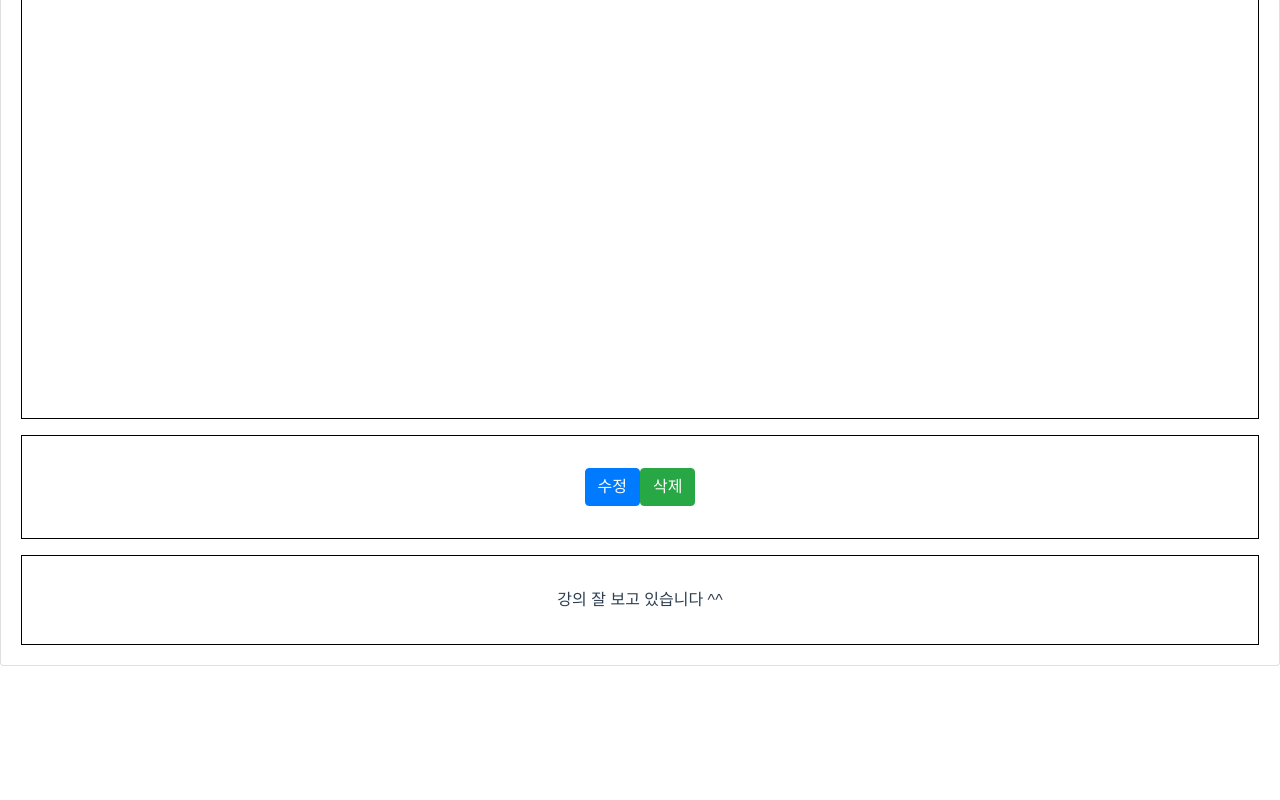
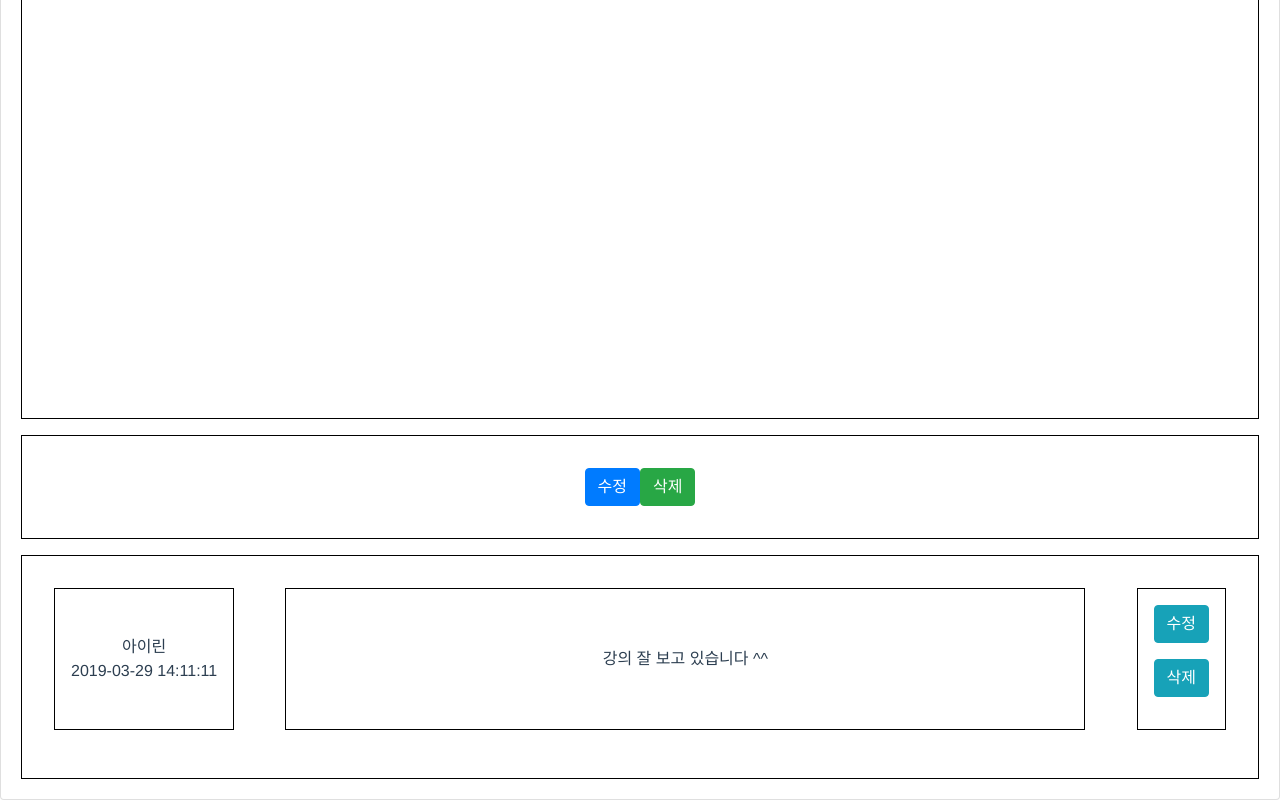
Before and after one commit to Yang-heesu/vue-board, a Vue app in the folder src/frontend/: page /#/board/free/detail/1 in a window 1280 px wide. Shown: the part 476-1276 px from the top of the page. Before the commit the page ends 1142 px from the top, so only its background shows below. Built offline with nearby package versions, Linux system fonts and the light colour scheme.

Commit message:
댓글 나타나게 하기(자세히)

```diff
--- a/src/frontend/src/components/CommentList.vue
+++ b/src/frontend/src/components/CommentList.vue
@@ -1,16 +1,18 @@
 <template>
     <div>
-        <div :key="item.commend_id" v-for="item in comments">
-            <div>{{item.context}}</div>
+        <div :key="item.comment_id" v-for="item in comments">
+            <CommentListItem :commentObj="item"/>
         </div>
     </div>
 </template>
 
 <script>
     import data from '../data'
+    import CommentListItem from "./CommentListItem";
 
     export default {
         name: "CommentList",
+        components: {CommentListItem},
         props: {
             contentId: Number
         },
--- /dev/null
+++ b/src/frontend/src/components/CommentListItem.vue
@@ -0,0 +1,70 @@
+<template>
+    <div>
+        <div class="comment-list-item">
+            <div class="comment-list-item-name">
+                <div>{{name}}</div>
+                <div>{{commentObj.created_at}}</div>
+            </div>
+            <div class="comment-list-item-context">{{commentObj.context}}</div>
+            <div class="comment-list-item-button">
+                <b-button variant="info">수정</b-button>
+                <b-button variant="info">삭제</b-button>
+            </div>
+        </div>
+    </div>
+</template>
+
+<script>
+    import data from '../data'
+
+    export default {
+        name: "CommentListItem",
+        props: {
+            commentObj: Object
+        },
+        data() {
+            return {
+                name: data.User.filter(item => item.user_id === this.commentObj.user_id)[0].name
+            }
+        }
+    }
+</script>
+<style scoped>
+    .comment-list-item {
+        display: flex;
+        justify-content: space-between;
+        padding-bottom: 1em;
+    }
+    .comment-list-item-name {
+        display: flex;
+        flex-direction: column;
+        justify-content: center;
+        align-items: center;
+        border: 0.5px solid black;
+        padding: 1em;
+    }
+    .comment-list-item-context {
+        display: flex;
+        justify-content: center;
+        align-items: center;
+        width: 50em;
+        border: 0.5px solid black;
+    }
+    .comment-list-item-button {
+        display: flex;
+        flex-direction: column;
+        justify-content: center;
+        align-items: center;
+        border: 0.5px solid black;
+        padding: 1em;
+    }
+    .btn {
+        margin-bottom: 1em;
+    }
+    .comment-list-item-subcomment-list {
+        display: flex;
+        justify-content: space-between;
+        padding-bottom: 1em;
+        margin-left: 10em;
+    }
+</style>
```
